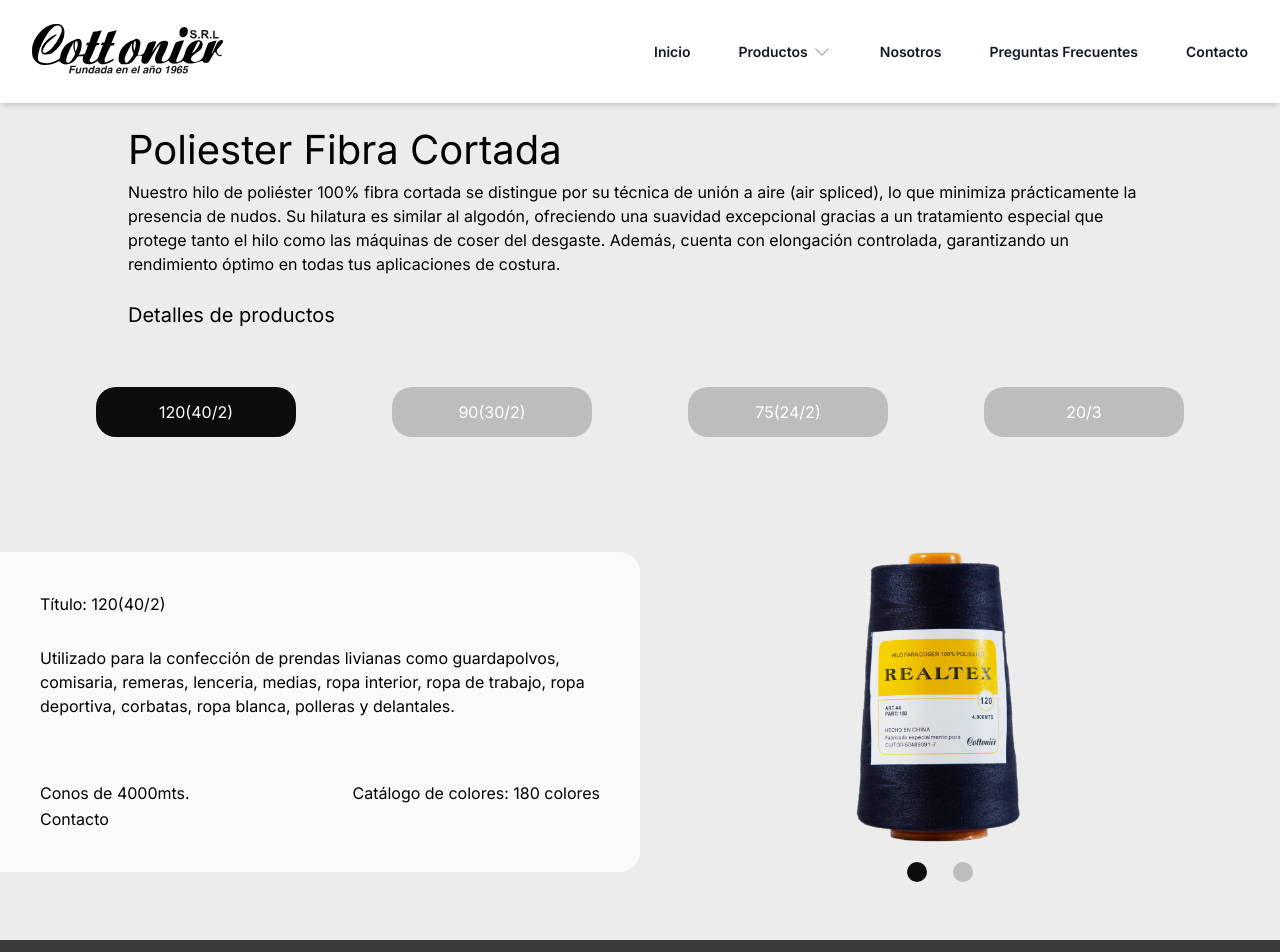
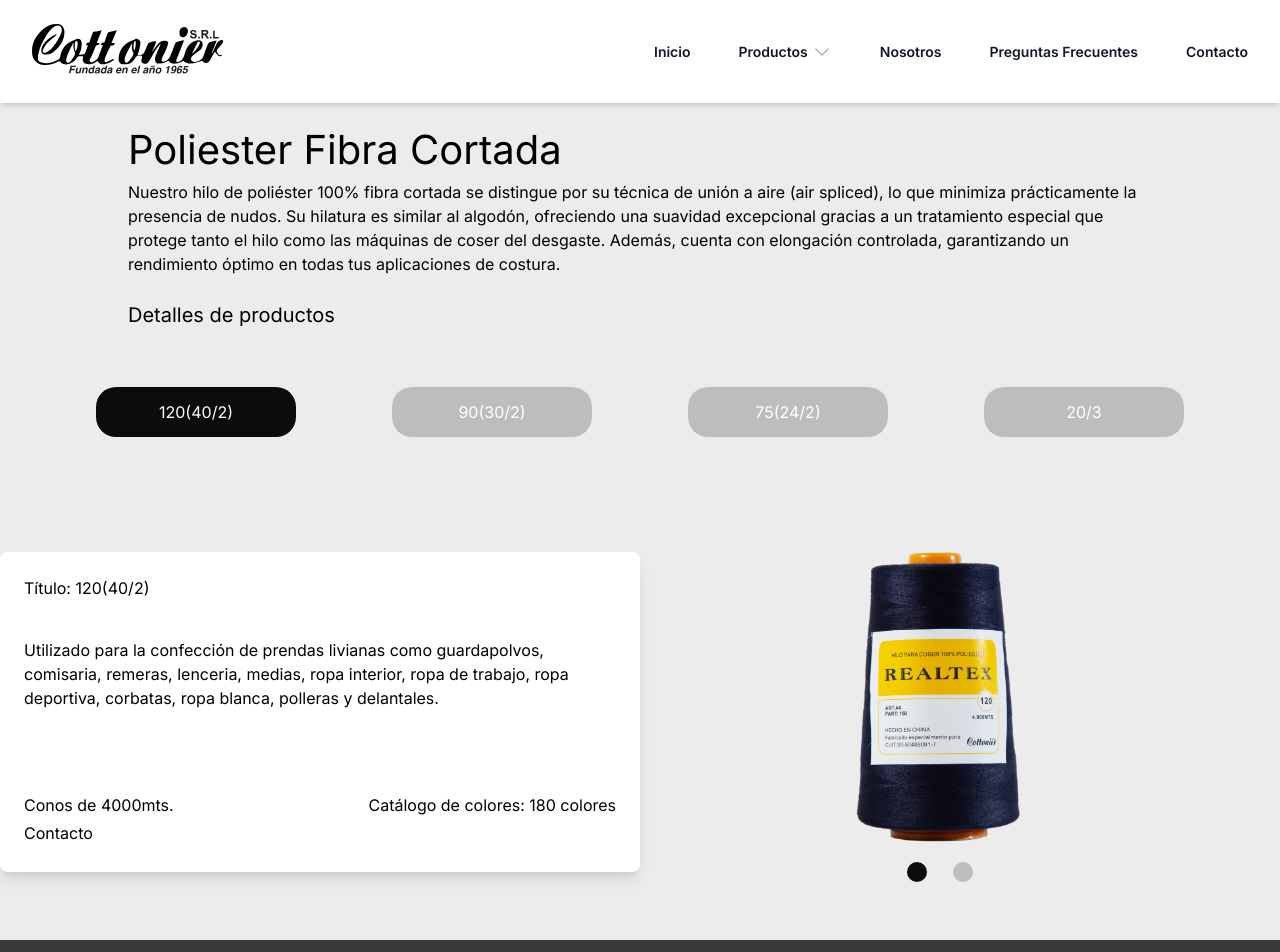
Before and after one commit to AgustinMateos/cottonier, a Next.js app: page /poliesterFibraCortada in a window 1280 px wide. Shown: the top 952 px of the page. Built offline with nearby package versions, Linux system fonts and the light colour scheme.

Commit message:
poliester

```diff
--- a/src/components/PoliesterFibraCortada.jsx
+++ b/src/components/PoliesterFibraCortada.jsx
@@ -1,5 +1,4 @@
-"use client";
-
+'use client'
 import { useState, useEffect } from "react";
 import Image from "next/image";
 import Link from "next/link";
@@ -16,7 +15,7 @@
     const [currentImageIndex, setCurrentImageIndex] = useState(0);
     const [isSmallScreen, setIsSmallScreen] = useState(false);
     const [isDropdownOpen, setIsDropdownOpen] = useState(false);
-
+    const [isVisible, setIsVisible] = useState(false);
     const images = ["/4.png", "/11.png"];
 
     const data = {
@@ -68,6 +67,19 @@
         return () => clearInterval(interval);
     }, [images.length]);
 
+    useEffect(() => {
+        // Activar la animación al cargar la página
+        setTimeout(() => setIsVisible(true), 100); // Pequeño retraso para suavizar
+    }, []);
+
+    const handleTitleClick = (title) => {
+        setIsVisible(false);
+        setTimeout(() => {
+            setActiveData(data[title]);
+            setIsVisible(true);
+        }, 300); // Duración de la animación de salida
+    };
+
     return (
         <div className="min-h-screen bg-[#ECECEC] pt-[60px]">
             <div className="w-full flex flex-col items-center h-[80vh] md:h-[30vh] justify-center ">
@@ -108,9 +120,8 @@
                                     {Object.keys(data).map((title) => (
                                         <li
                                             key={title}
-                                            className={`p-2 cursor-pointer hover:bg-gray-200 ${
-                                                activeData.titulo === title ? "bg-gray-100 font-semibold" : ""
-                                            }`}
+                                            className={`p-2 cursor-pointer hover:bg-gray-200 ${activeData.titulo === title ? "bg-gray-100 font-semibold" : ""
+                                                }`}
                                             onClick={() => {
                                                 setActiveData(data[title]);
                                                 setIsDropdownOpen(false);
@@ -127,13 +138,14 @@
                             {Object.keys(data).map((title) => (
                                 <li key={title}>
                                     <a
-                                        className={`h-[50px] w-[200px] flex items-center justify-center text-white border-t-[#bdbdbd] rounded-[20px] ${
-                                            activeData.titulo === title ? "bg-[#0c0c0c] text-white" : "bg-[#bdbdbd]"
-                                        }`}
+                                        className={`h-[50px] w-[200px] flex items-center justify-center text-white border-t-[#bdbdbd] rounded-[20px] ${activeData.titulo === title
+                                            ? "bg-[#0c0c0c] text-white"
+                                            : "bg-[#bdbdbd]"
+                                            }`}
                                         href="#"
                                         onClick={(e) => {
                                             e.preventDefault();
-                                            setActiveData(data[title]);
+                                            handleTitleClick(title); // Usar la función que incluye animación
                                         }}
                                     >
                                         {title}
@@ -141,12 +153,20 @@
                                 </li>
                             ))}
                         </ul>
+
                     )}
                     <div className="flex flex-col-reverse md:flex-col items-center justify-between md:justify-center w-full max-h-[160vh] md:h-[57vh]">
                         <div className="flex flex-col-reverse items-center sm:flex-row">
                             <div className="flex w-[90%] md:w-[50%] flex-col">
                                 <div className="h-[55vh] md:h-[40vh] flex justify-end">
-                                    <div className="p-[20px] md:p-[40px] flex items-center flex-col justify-center bg-[#FAFAFA] rounded-t-[20px] sm:rounded-t-[0px] md:rounded-r-[20px]">
+                                    <div
+                                        className={`transition-transform duration-500 ease-out transform ${isVisible
+                                            ? "translate-y-0 opacity-100"
+                                            : isSmallScreen
+                                                ? "translate-y-1/2 opacity-0" : "-translate-x-full opacity-0"} // Mueve hacia abajo en pantallas pequeñas
+                                                : "-translate-x-full opacity-0" // Mueve hacia la izquierda en pantallas grandes
+                                            } flex flex-col items-center justify-center bg-white w-[90%] md:w-[100%] mx-auto p-6 rounded-lg shadow-lg`}
+                                    >
                                         <h3 className="w-[100%] h-[20vh]">Título: {activeData.titulo}</h3>
                                         <h4 className="w-[100%] h-[50vh]">{activeData.utilizado}</h4>
                                         <div className="flex justify-between w-[100%]">
@@ -157,6 +177,7 @@
                                             <Link href={"/contacto"}>Contacto</Link>
                                         </div>
                                     </div>
+
                                 </div>
                             </div>
                             <div>
@@ -173,9 +194,8 @@
                                             <div
                                                 key={index}
                                                 onClick={() => setCurrentImageIndex(index)}
-                                                className={`h-[20px] w-[20px] rounded-full ${
-                                                    currentImageIndex === index ? "bg-[#0c0c0c]" : "bg-[#bdbdbd]"
-                                                } cursor-pointer`}
+                                                className={`h-[20px] w-[20px] rounded-full ${currentImageIndex === index ? "bg-[#0c0c0c]" : "bg-[#bdbdbd]"
+                                                    } cursor-pointer`}
                                             />
                                         ))}
                                     </div>
```
